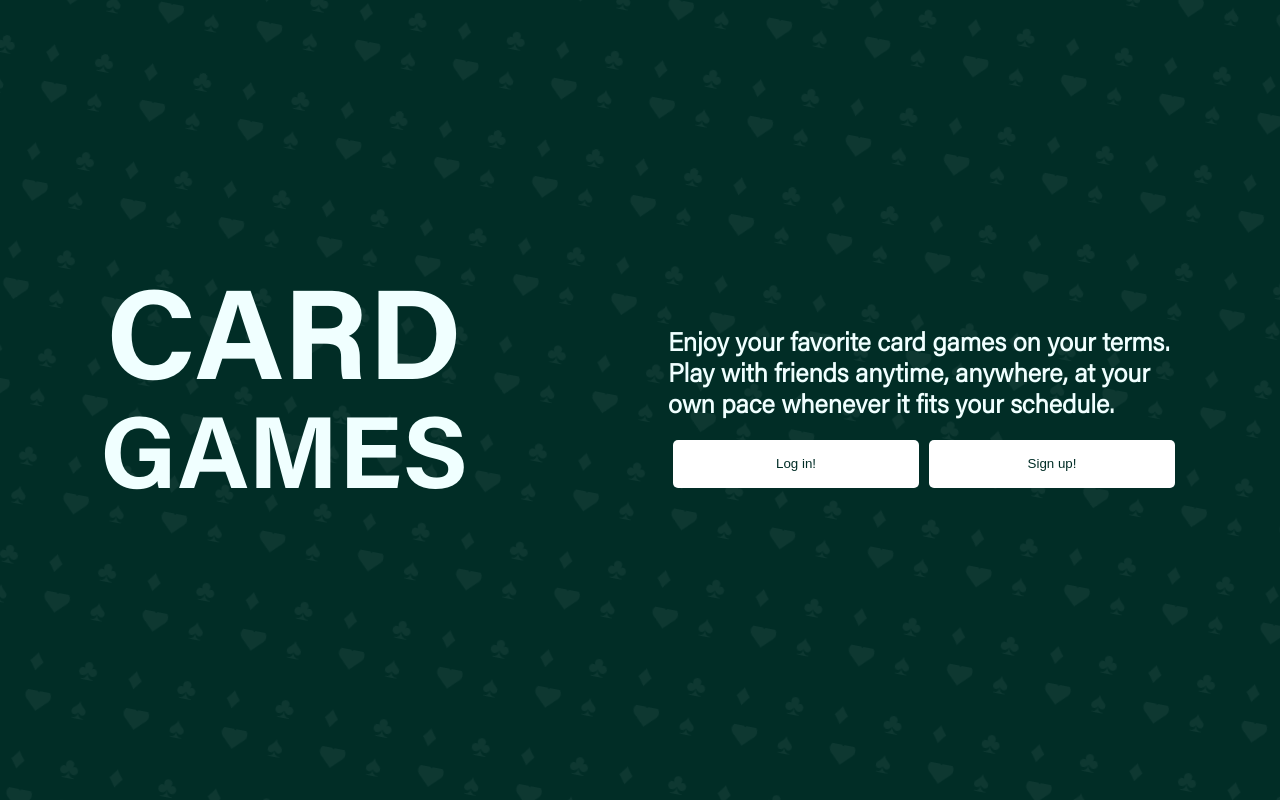
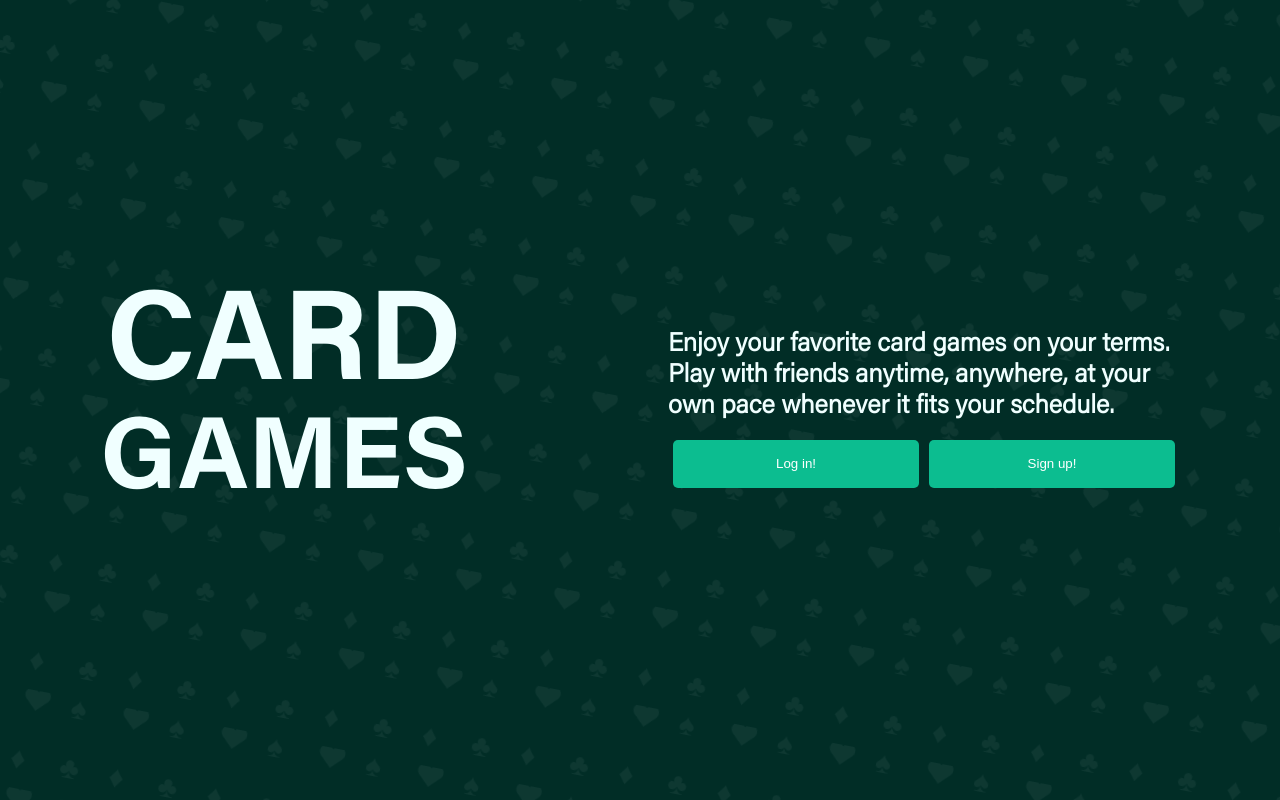
Before and after one commit to Shak-codes/Cards-Frontend, a React (Create React App) app: page / in a window 1280 px wide. Built offline with nearby package versions, Linux system fonts and the light colour scheme; no server answers.

Commit message:
Fixes button colors

```diff
--- a/src/components/Button/styles.css
+++ b/src/components/Button/styles.css
@@ -1,19 +1,18 @@
 .button {
   justify-content: center; /* Centers content horizontally */
   align-items: center;
-  color: #012d26;
-  background-color: #fff;
+  color: white;
+  background-color: #0CBD90;
   height: 48px;
   width: 100%;
   border: none;
   border-radius: 5px;
-  transition: 0.5s ease-in-out;
   z-index: 1;
   margin: 0 5px 0 5px;
+  transition: 0.3s ease-in-out;
 }
 
 .button:hover {
   transition: 0.3s ease-in-out;
-  color: #fff;
-  background-color: #0e3831;
+  background-color: #029976;
 }
```
